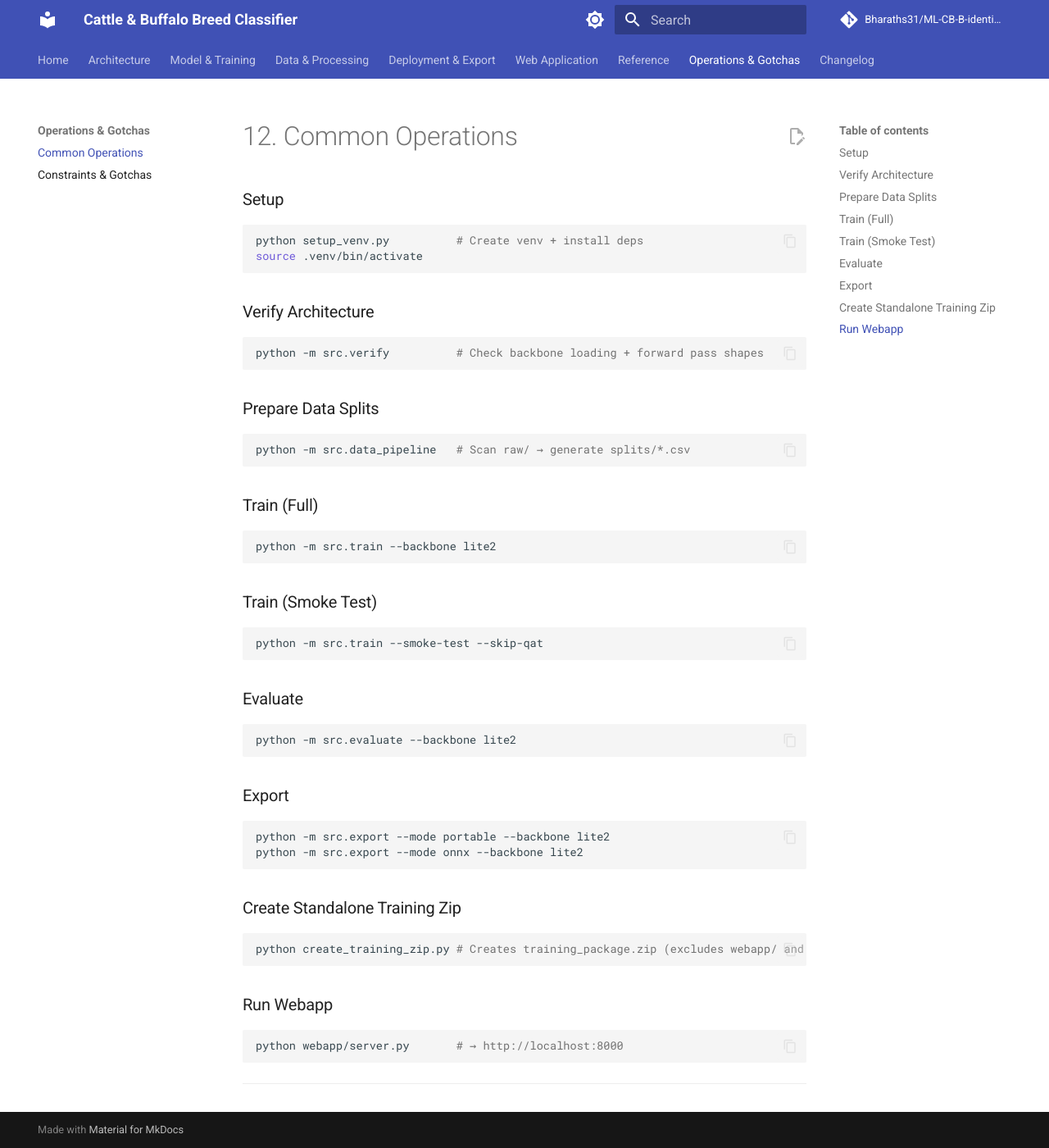
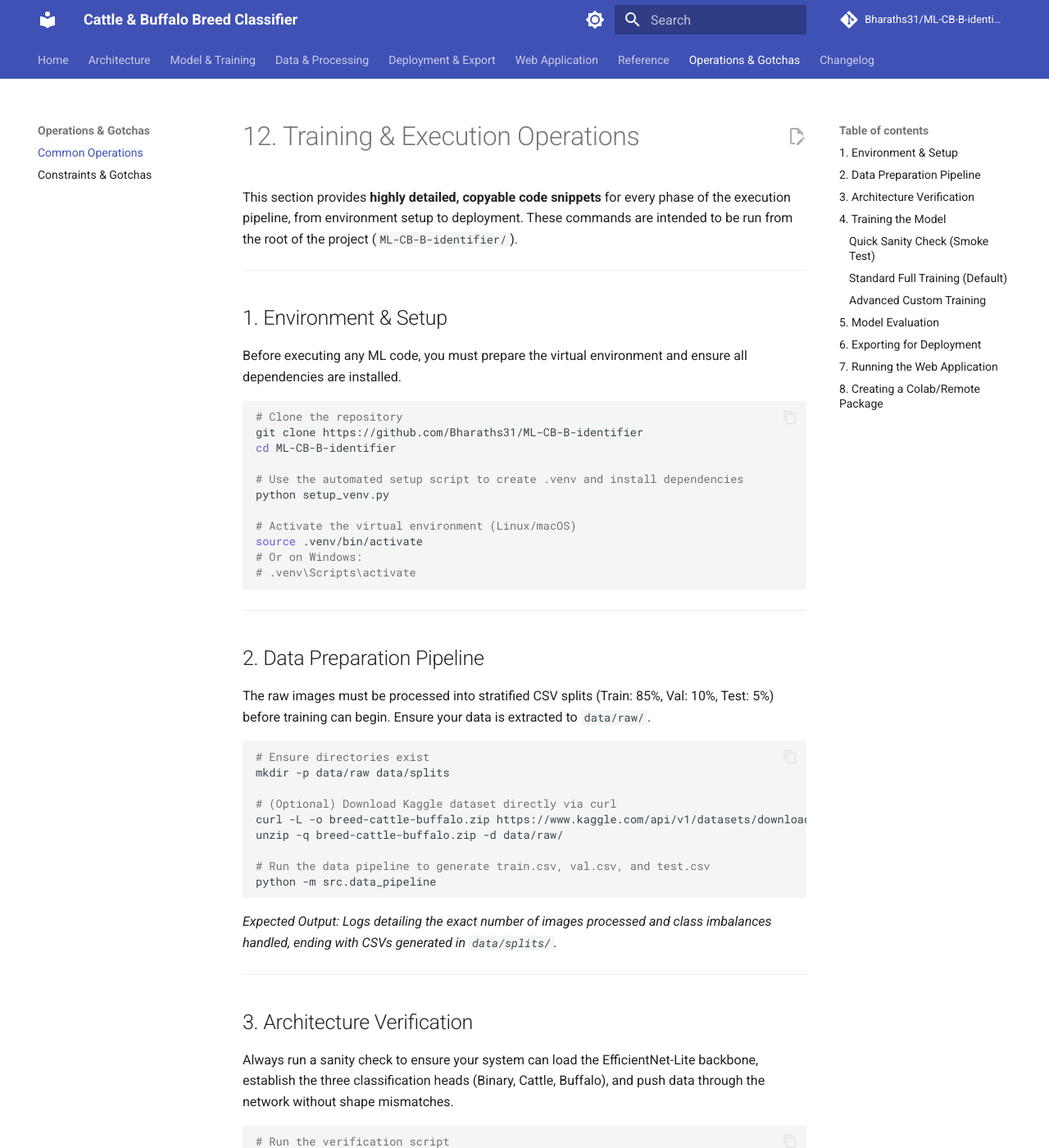
Before and after one commit to Bharaths31/ML-CB-B-identifier, an MkDocs documentation site: the page built from docs/common-operations.md, in a window 1280 px wide and 1400 px high. Shown: the whole window at 82% size. Built offline with MkDocs 1.6.1 and Material for MkDocs 9.7.7, drawn with Linux system fonts in a browser that asks for light colours; comment, search, counter and statistics services are not loaded; some of the changed text lies outside the part shown.

Commit message:
docs: overhaul operations guide and add documentation for memory layer and webapp modules

````diff
--- a/docs/common-operations.md
+++ b/docs/common-operations.md
@@ -1,50 +1,144 @@
-# 12. Common Operations
+# 12. Training & Execution Operations
 
-### Setup
+This section provides **highly detailed, copyable code snippets** for every phase of the execution pipeline, from environment setup to deployment. These commands are intended to be run from the root of the project (`ML-CB-B-identifier/`).
+
+---
+
+## 1. Environment & Setup
+
+Before executing any ML code, you must prepare the virtual environment and ensure all dependencies are installed.
+
 ```bash
-python setup_venv.py          # Create venv + install deps
+# Clone the repository
+git clone https://github.com/Bharaths31/ML-CB-B-identifier
+cd ML-CB-B-identifier
+
+# Use the automated setup script to create .venv and install dependencies
+python setup_venv.py
+
+# Activate the virtual environment (Linux/macOS)
 source .venv/bin/activate
+# Or on Windows:
+# .venv\Scripts\activate
 ```
 
-### Verify Architecture
+---
+
+## 2. Data Preparation Pipeline
+
+The raw images must be processed into stratified CSV splits (Train: 85%, Val: 10%, Test: 5%) before training can begin. Ensure your data is extracted to `data/raw/`.
+
 ```bash
-python -m src.verify          # Check backbone loading + forward pass shapes
+# Ensure directories exist
+mkdir -p data/raw data/splits
+
+# (Optional) Download Kaggle dataset directly via curl
+curl -L -o breed-cattle-buffalo.zip https://www.kaggle.com/api/v1/datasets/download/algsoch/breed-cattle-buffalo
+unzip -q breed-cattle-buffalo.zip -d data/raw/
+
+# Run the data pipeline to generate train.csv, val.csv, and test.csv
+python -m src.data_pipeline
+```
+*Expected Output: Logs detailing the exact number of images processed and class imbalances handled, ending with CSVs generated in `data/splits/`.*
+
+---
+
+## 3. Architecture Verification
+
+Always run a sanity check to ensure your system can load the EfficientNet-Lite backbone, establish the three classification heads (Binary, Cattle, Buffalo), and push data through the network without shape mismatches.
+
+```bash
+# Run the verification script
+python -m src.verify
+```
+*Expected Output: Confirms feature dimension (1280 for lite2/lite4) and successful forward pass shapes `(batch_size, num_classes)`.*
+
+---
+
+## 4. Training the Model
+
+The training system uses a sophisticated 3-phase pipeline (Binary Warmup -> Multi-task Finetune -> QAT). You can customize the run using heavily parameterized command-line arguments.
+
+### Quick Sanity Check (Smoke Test)
+Use this to ensure the entire pipeline (data loading, loss calculation, gradients, saving) works in seconds without waiting hours. It builds a mini-dataset of exactly 5 images per breed.
+```bash
+python -m src.train --smoke-test --skip-qat
 ```
 
-### Prepare Data Splits
-```bash
-python -m src.data_pipeline   # Scan raw/ → generate splits/*.csv
-```
-
-### Train (Full)
+### Standard Full Training (Default)
+Trains `lite2` using SOTA hyperparameters, Mixed Precision (AMP) on CUDA, and auto-exports a portable bundle at the end.
 ```bash
 python -m src.train --backbone lite2
 ```
 
-### Train (Smoke Test)
+### Advanced Custom Training
+A highly parameterized example explicitly setting learning rates, epochs, and regularization.
 ```bash
-python -m src.train --smoke-test --skip-qat
-```
-
-### Evaluate
-```bash
-python -m src.evaluate --backbone lite2
-```
-
-### Export
-```bash
-python -m src.export --mode portable --backbone lite2
-python -m src.export --mode onnx --backbone lite2
-```
-
-### Create Standalone Training Zip
-```bash
-python create_training_zip.py # Creates training_package.zip (excludes webapp/ and memory/)
-```
-
-### Run Webapp
-```bash
-python webapp/server.py       # → http://localhost:8000
+python -m src.train \
+  --backbone lite4 \
+  --batch-size 64 \
+  --phase1-epochs 5 \
+  --phase2-epochs 40 \
+  --phase3-epochs 10 \
+  --phase1-lr 3e-3 \
+  --phase2-lr 2e-4 \
+  --weight-decay 0.01 \
+  --label-smoothing 0.1 \
+  --device cuda
 ```
 
 ---
+
+## 5. Model Evaluation
+
+Once trained, evaluate the model on the `test.csv` holdout set. This calculates F1 scores, accuracy, and generates confusion matrices.
+
+```bash
+# Evaluate the latest checkpoint
+python -m src.evaluate --backbone lite2
+```
+*Expected Output: Per-class accuracy printed to the console, and confusion matrix PNGs generated in `outputs/metrics/`.*
+
+---
+
+## 6. Exporting for Deployment
+
+Export your trained PyTorch `.pt` checkpoints into mobile or edge-friendly formats. The script auto-detects the latest checkpoint in `outputs/checkpoints/`.
+
+```bash
+# 1. Export to ONNX (Cross-platform, widely supported)
+python -m src.export --mode onnx --backbone lite2
+
+# 2. Export to TorchScript INT8 (Quantized for Android/Edge CPUs)
+python -m src.export --mode int8 --backbone lite2
+
+# 3. Export to TorchScript FP16 (Optimized for Mobile GPUs)
+python -m src.export --mode float16 --backbone lite2
+
+# 4. Create a Portable Bundle (Includes class maps & metadata for Python inference)
+python -m src.export --mode portable --backbone lite2
+```
+
+---
+
+## 7. Running the Web Application
+
+Deploy the local dashboard to interact with the model visually, view logs, and trigger new runs.
+
+```bash
+# Start the FastAPI server on port 8000
+python webapp/server.py
+```
+*Next Steps: Open `http://localhost:8000` in your browser.*
+
+---
+
+## 8. Creating a Colab/Remote Package
+
+If you need to train on Google Colab or another remote GPU, use the packaging script. It strips out the webapp, memory layer, and Git history, leaving a lightweight zip containing only what is strictly necessary to train.
+
+```bash
+# Create training_package.zip
+python scripts/create_colab_project_zip.py
+```
+*Next Steps: Upload `colab_project.zip` to Colab and unzip it.*
--- a/docs/webapp.md
+++ b/docs/webapp.md
@@ -0,0 +1,82 @@
+# 8. Web Application
+
+The project includes a lightweight, built-in **FastAPI** web application with a vanilla JavaScript frontend. It is designed to be a complete dashboard for your classification model, allowing you to run predictions, trigger training jobs, evaluate the model, and interact with the optional memory layer.
+
+---
+
+## Architecture Overview
+
+The webapp lives entirely in the `webapp/` directory:
+- `server.py`: The FastAPI backend handling REST API endpoints.
+- `static/index.html`: A single-page application (SPA) providing the user interface.
+- `static/app.js`: Vanilla JS logic (no framework like React or Vue required).
+- `static/style.css`: Styling and responsive design.
+
+The architecture is built for simplicity. When a long-running process (like training or evaluation) is triggered, the backend uses a `JobRunner` component that spawns a subprocess (e.g., `python -m src.train`). It captures the stdout and stderr in real-time, allowing the frontend to poll for progress updates (roughly every 1.2 seconds) and display dynamic progress bars.
+
+---
+
+## Starting the Web Server
+
+To start the server, activate your virtual environment and run the main entry point:
+
+```bash
+# 1. Activate the environment
+source .venv/bin/activate
+
+# 2. Run the server
+python webapp/server.py
+```
+
+By default, the server listens on `http://localhost:8000`. Open this URL in your web browser to access the dashboard.
+
+---
+
+## Dashboard Features
+
+The webapp is organized into tabs, each serving a distinct workflow:
+
+### 1. Predict
+Upload any image (Cattle or Buffalo) to test the active model.
+- The UI fetches the latest model checkpoint from `outputs/checkpoints/`.
+- Displays the predicted species (Cattle or Buffalo).
+- Displays the predicted breed.
+- Shows confidence scores.
+
+> **Note on Model Cache**: The `ModelBox` class in the backend caches the model weights in memory. If a new training job completes and overwrites the checkpoint, `ModelBox` detects the modified timestamp (mtime) and automatically invalidates the cache, loading the fresh model on the next prediction.
+
+### 2. Train
+Launch a training job directly from your browser.
+- Uses `JobRunner` to spawn `python -m src.train`.
+- Real-time progress bars and loss metrics are extracted from the subprocess standard output and displayed dynamically.
+- Automatically stops polling when the job signals completion.
+
+### 3. Evaluate
+Run the evaluation suite on the current checkpoint.
+- Spawns `python -m src.evaluate`.
+- Generates detailed confusion matrices and per-class metrics.
+
+### 4. Memory
+Interact with the Mem0 vector store.
+- A chat-like interface to store facts, retrieve context, or query the LLM memory.
+- Useful if you are extending the classifier with an AI assistant.
+
+### 5. Debug
+Technical details for developers.
+- View raw subprocess logs.
+- System information (CUDA availability, RAM, CPU).
+- Inspect currently stored checkpoints and exports in the `outputs/` directory.
+
+---
+
+## API Endpoints
+
+The webapp can also be used headlessly via its REST API. Some of the core endpoints include:
+
+- `POST /api/predict`: Upload an image file for classification.
+- `POST /api/train/start`: Start a training job.
+- `GET /api/train/status`: Get current training progress and logs.
+- `POST /api/evaluate/start`: Start an evaluation job.
+- `GET /api/evaluate/status`: Get evaluation progress.
+
+For a full list of payloads and schemas, refer to the [API Reference](api-reference.md).
````
Also changed, not shown: docs/memory-layer.md (+83 -0 lines).
